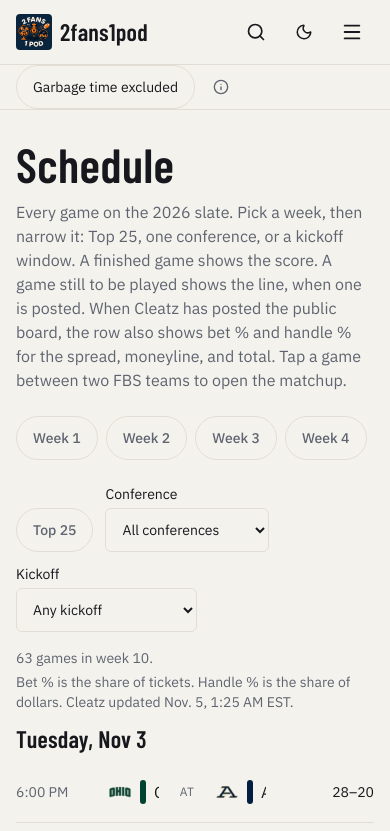
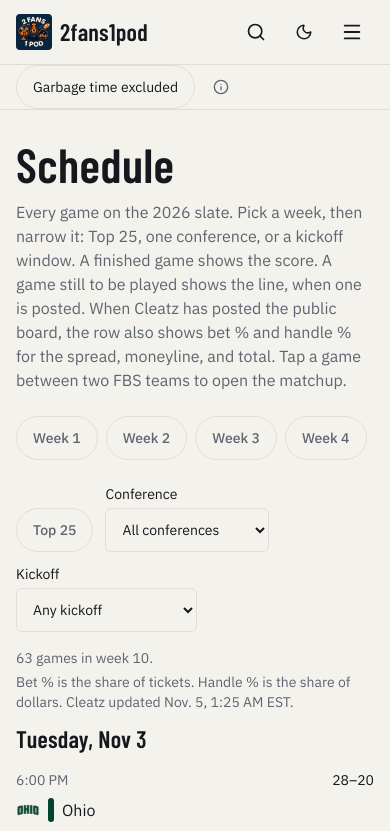
Before and after one commit to Ghaziszn/2fans1pod, a Next.js app: page /schedule in a window 390 px wide. Shown: the top 831 px of the page. Built offline with nearby package versions, Linux system fonts and the light colour scheme.

Commit message:
Stack schedule games on a phone so both schools fit.
The kickoff and score stay on the first line, then each team is on its own line. Wider screens keep the game on one row.

Co-authored-by: Ghaziszn <Ghaziszn@users.noreply.github.com>

```diff
--- a/components/schedule/WeekSchedule.tsx
+++ b/components/schedule/WeekSchedule.tsx
@@ -204,7 +204,16 @@ function GameRow({ game, teams, split }: { game: Game; teams: Map<string, Team>;
   );
   const card = (
     <>
-      <div className="flex min-h-11 flex-wrap items-center gap-3">{body}</div>
+      <div className="grid gap-2 sm:hidden">
+        <div className="flex items-center justify-between gap-3">
+          <span className="nums text-sm text-muted">{timeLabel(game.startDate)}</span>
+          <span className="nums text-sm">{score}</span>
+        </div>
+        <TeamMark team={away} name={away?.school ?? game.awayName} size="sm" />
+        <span className="text-xs uppercase tracking-wide text-muted">{game.neutralSite ? "vs" : "at"}</span>
+        <TeamMark team={home} name={home?.school ?? game.homeName} size="sm" />
+      </div>
+      <div className="hidden min-h-11 items-center gap-3 sm:flex">{body}</div>
       {split ? <PublicSplits split={split} /> : null}
     </>
   );
--- a/memory/decisions.md
+++ b/memory/decisions.md
@@ -1,6 +1,10 @@
 # Decisions
 
 Settled choices. Add a new one at the top. Do not delete old ones; mark them replaced if we change our mind.
+
+## 2026-11-08 (schedule rows)
+
+- **On a phone, a schedule game stacks the two teams.** The kickoff and the score sit on the first line. A wider screen keeps both teams on one row.
 
 ## 2026-11-08 (team ranks)
 
--- a/memory/log.md
+++ b/memory/log.md
@@ -1,6 +1,10 @@
 # Session log
 
 Newest entry on top. A few lines is enough: what we decided, what we changed, what is next.
+
+## 2026-11-08 (schedule rows)
+
+- Week 10 on a phone reads 6:00 PM, 28–20, Ohio, at, Akron. None of the visible school names are cut off. A wide screen still shows the game on one row.
 
 ## 2026-11-08 (team ranks)
 
```
